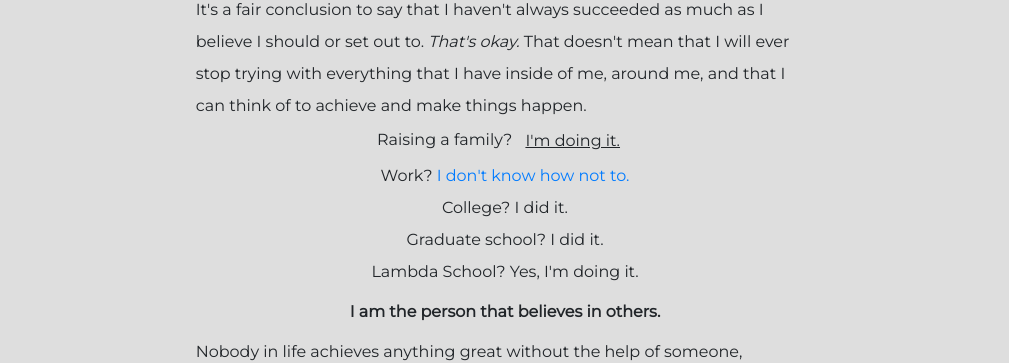
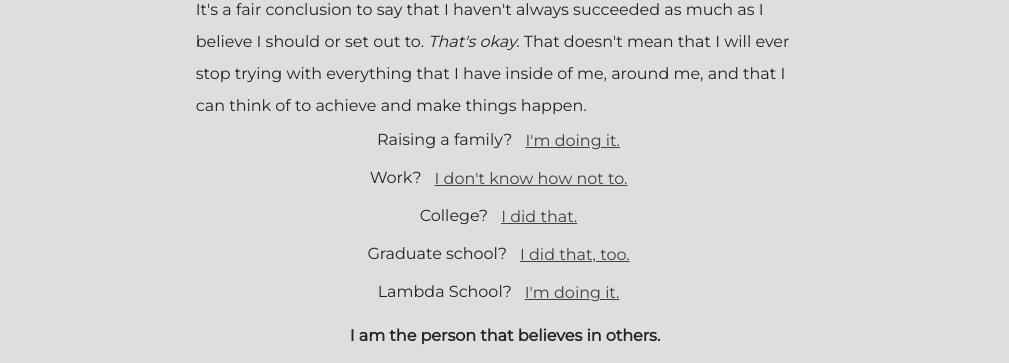
Before and after one commit to hunterraffety/portfolio, a React (Create React App) app: page / in a window 1280 px wide. Shown: the part 1080-1443 px from the top of the page, without its empty margins (135-1144 px from the left). Built offline with nearby package versions, Linux system fonts and the light colour scheme; what react-animations would draw is missing.

Commit message:
updating about.

```diff
--- a/src/assets/styles/about.scss
+++ b/src/assets/styles/about.scss
@@ -24,8 +24,12 @@
       }
     }
     .btn {
+      color: rgb(65, 65, 65);
       text-decoration: underline;
       cursor: pointer;
+      &:hover {
+        text-decoration: none;
+      }
     }
   }
   .card {
@@ -44,3 +48,7 @@
     padding-bottom: 3rem;
   }
 }
+i.fa-heart {
+  color: crimson;
+  text-shadow: 1px 1px black;
+}
--- a/src/components/About/About.js
+++ b/src/components/About/About.js
@@ -74,38 +74,57 @@ class About extends React.Component {
                       toggle={this.toggle}
                       className={this.props.className}
                     >
-                      <ModalHeader toggle={this.toggle}>:love:</ModalHeader>
+                      <ModalHeader toggle={this.toggle}>
+                        <i class='fal fa-heart' />
+                      </ModalHeader>
                       <ModalBody>
-                        <img src='../../assets/img/family.png' />
+                        <img
+                          width='100%'
+                          src='https://raw.githubusercontent.com/hunterraffety/portfolio/hunter-raffety/src/assets/img/family.png'
+                        />
                       </ModalBody>
-                      <ModalFooter>
-                        <Button
-                          color='primary'
-                          className='text-center'
-                          onClick={this.toggle}
-                        >
-                          Aw.
-                        </Button>
-                      </ModalFooter>
+                      <ModalFooter />
                     </Modal>
                   </p>
                   <p className='text-center'>
-                    Work?{' '}
-                    <a href='https://www.stvincentdepaul.net/' target='_blank'>
+                    Work?
+                    <a
+                      className='btn'
+                      href='https://www.stvincentdepaul.net/'
+                      target='_blank'
+                    >
                       I don't know how not to.
                     </a>
                   </p>
                   <p className='text-center'>
                     College?
-                    <span className=''> I did it.</span>
+                    <a
+                      className='btn'
+                      href='https://www.asu.edu/'
+                      target='_blank'
+                    >
+                      I did that.
+                    </a>
                   </p>
                   <p className='text-center'>
                     Graduate school?
-                    <span className=''> I did it.</span>
+                    <a
+                      className='btn'
+                      href='https://www.wgu.edu/'
+                      target='_blank'
+                    >
+                      I did that, too.
+                    </a>
                   </p>
                   <p className='text-center'>
                     Lambda School?
-                    <span className=''> Yes, I'm doing it.</span>
+                    <a
+                      className='btn'
+                      href='https://lambdaschool.com/'
+                      target='_blank'
+                    >
+                      I'm doing it.
+                    </a>
                   </p>
                 </p>
                 <h6 className='text-center font-weight-bold'>
```
